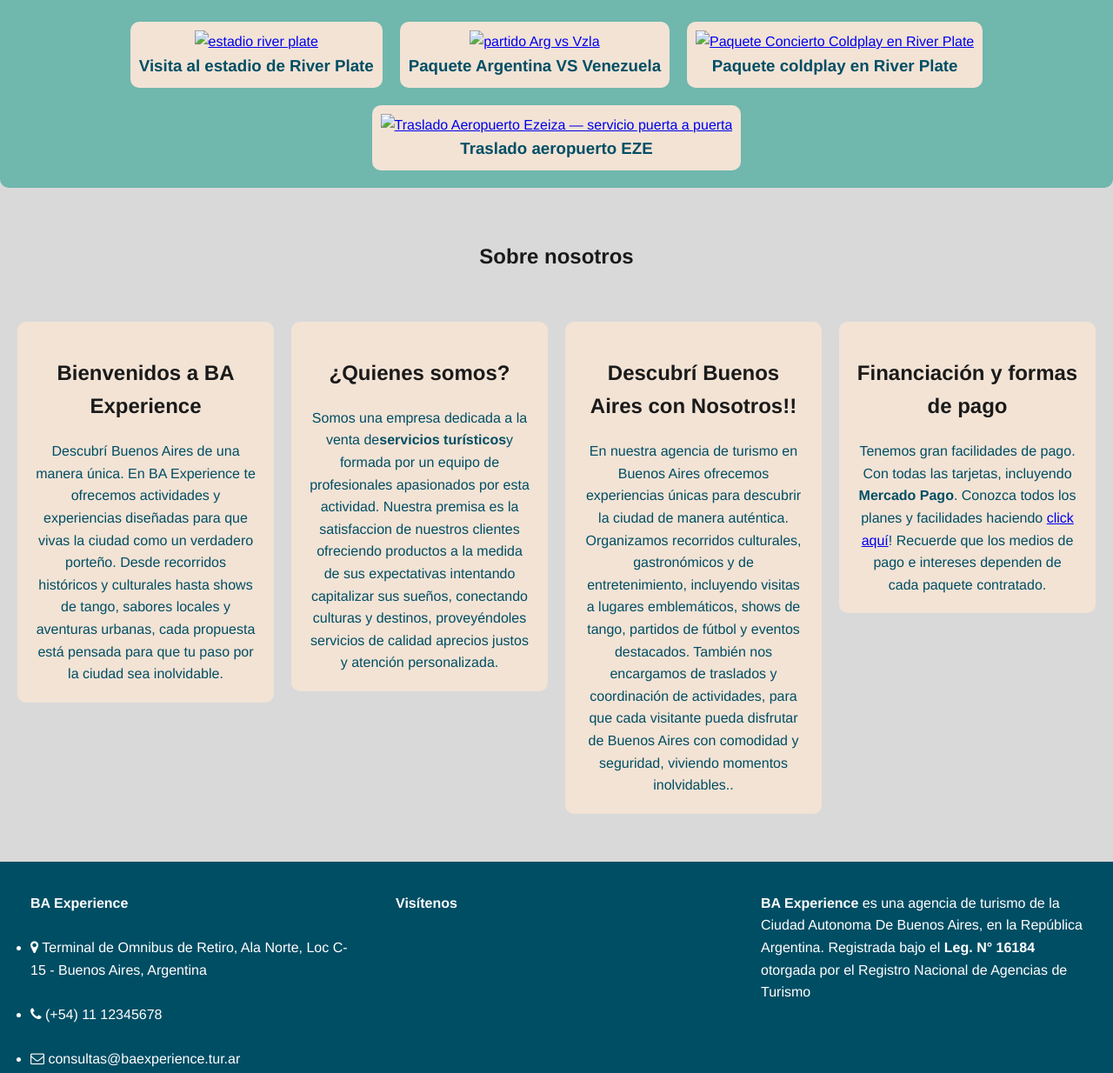
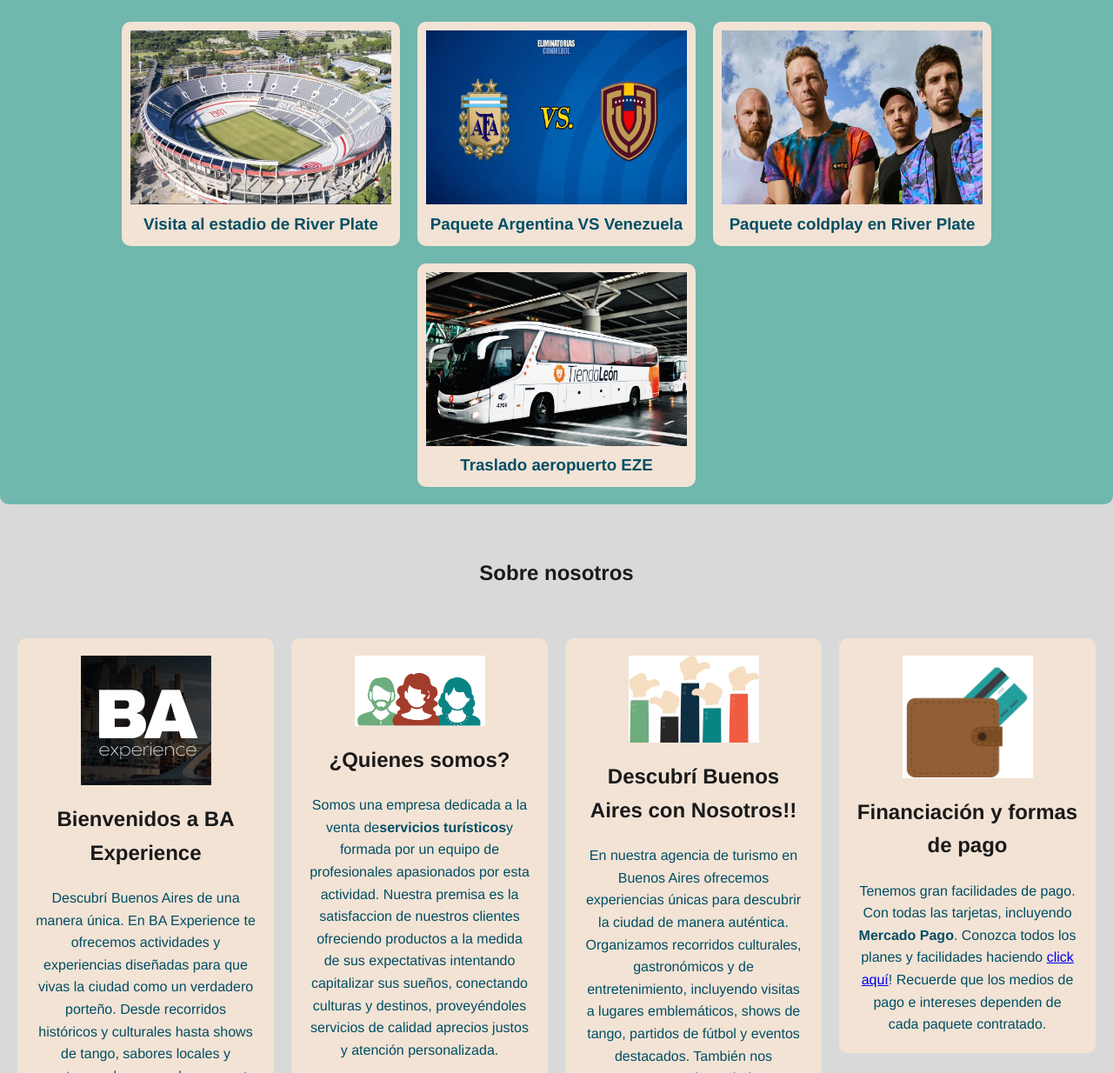
Before and after one commit to chamberlay/ProyectoCuatriDos, a plain HTML site: page index.html in a window 1280 px wide. Shown: the part 340-1574 px from the top of the page at 87% size. Drawn offline with Linux system fonts and the light colour scheme; the site is published under a folder, as on GitHub Pages, so addresses that start at the root find nothing; grey boxes are pictures that could not be loaded.

Commit message:
corrijo rutas

```diff
--- a/index.html
+++ b/index.html
@@ -58,29 +58,29 @@
         <h2>Ofertas destacadas</h2>
 
         <div>
-            <a href="/productos/sitiosTuristicos/estadioRiver.html" target="_blank">
-                <img src="/imagenes/estadioRiver.jpg" alt="estadio river plate" width="300" height="200">
+            <a href="./productos/sitiosTuristicos/estadioRiver.html" target="_blank">
+                <img src="./imagenes/estadioRiver.jpg" alt="estadio river plate" width="300" height="200">
             </a>
             <h3>Visita al estadio de River Plate</h3>
         </div>
 
         <div>
-            <a href="/productos/EventosDeportivos/argVsVzla.html" target="_blank">
-                <img src="/imagenes/argVsVzla.jpg" alt="partido Arg vs Vzla" width="300" height="200">
+            <a href="./productos/EventosDeportivos/argVsVzla.html" target="_blank">
+                <img src="./imagenes/argVsVzla.jpg" alt="partido Arg vs Vzla" width="300" height="200">
             </a>
             <h3>Paquete Argentina VS Venezuela</h3>
         </div>
 
         <div>
-            <a href="/productos/recitales/conciertoColdplay.html" target="_blank">
-                <img src="/imagenes/coldplay.jpg" alt="Paquete Concierto Coldplay en River Plate" width="300" height="200">
+            <a href="./productos/recitales/conciertoColdplay.html" target="_blank">
+                <img src="./imagenes/coldplay.jpg" alt="Paquete Concierto Coldplay en River Plate" width="300" height="200">
             </a>
             <h3>Paquete coldplay en River Plate</h3>
         </div>
 
         <div>
-            <a href="/productos/transporte/tiendaLeonEze.html" target="_blank">
-                <img src="/imagenes/tiendaLeonEze.jpg" alt="Traslado Aeropuerto Ezeiza — servicio puerta a puerta" width="300" height="200">
+            <a href="./productos/transporte/tiendaLeonEze.html" target="_blank">
+                <img src="./imagenes/tiendaLeonEze.jpg" alt="Traslado Aeropuerto Ezeiza — servicio puerta a puerta" width="300" height="200">
             </a>
             <h3>Traslado aeropuerto EZE</h3>
         </div>
@@ -91,7 +91,7 @@
         <h2>Sobre nosotros</h2>
 
         <div>
-            <img src="/imagenes/letras.JPG" alt="">
+            <img src="./imagenes/letras.JPG" alt="">
             <h2>Bienvenidos a BA Experience</h2>
             <p>Descubrí Buenos Aires de una manera única. En BA Experience te ofrecemos actividades y experiencias diseñadas para que vivas la ciudad como un verdadero porteño.
             Desde recorridos históricos y culturales hasta shows de tango, sabores locales y aventuras urbanas, cada propuesta está
@@ -99,7 +99,7 @@
         </div>
 
         <div>
-            <img src="/imagenes/quienesSomos.png" alt="">
+            <img src="./imagenes/quienesSomos.png" alt="">
             <h2>¿Quienes somos?</h2>
             <p>Somos una empresa dedicada a la venta de<strong>servicios turísticos</strong>y formada por un equipo de profesionales apasionados por esta actividad.
             Nuestra premisa es la satisfaccion de nuestros clientes ofreciendo productos a la medida de sus expectativas intentando capitalizar sus sueños,
@@ -107,7 +107,7 @@
         </div>
 
         <div>
-            <img src="/imagenes/siguenos.png" alt="">
+            <img src="./imagenes/siguenos.png" alt="">
             <h2>Descubrí Buenos Aires con Nosotros!!</h2>
             <p>En nuestra agencia de turismo en Buenos Aires ofrecemos experiencias únicas para descubrir la ciudad de manera auténtica. Organizamos recorridos culturales,
             gastronómicos y de entretenimiento, incluyendo visitas a lugares emblemáticos, shows de tango, partidos de fútbol y eventos destacados. También nos encargamos de
@@ -115,7 +115,7 @@
         </div>
 
         <div>
-            <img src="/imagenes/formasPago.png" alt="">
+            <img src="./imagenes/formasPago.png" alt="">
             <h2>Financiación y formas de pago</h2>
             <p>Tenemos gran facilidades de pago. Con todas las tarjetas, incluyendo <strong>Mercado Pago</strong>. Conozca todos los planes y facilidades haciendo <a href="/menu/contacto.html">click aquí</a>!
             Recuerde que  los medios de pago e intereses dependen de cada paquete contratado.</p>
@@ -150,7 +150,7 @@
                 <div>
                     <strong>BA Experience</strong> es una agencia de turismo de la Ciudad Autonoma De Buenos Aires, en la República Argentina.
                     Registrada bajo el <strong>Leg. N° 16184 </strong> otorgada por el Registro Nacional de Agencias de Turismo <br>
-                    <img src="/imagenes/logosFooter.png" alt="">
+                    <img src="./imagenes/logosFooter.png" alt="">
                 </div>
     </footer>
 </body>
```
